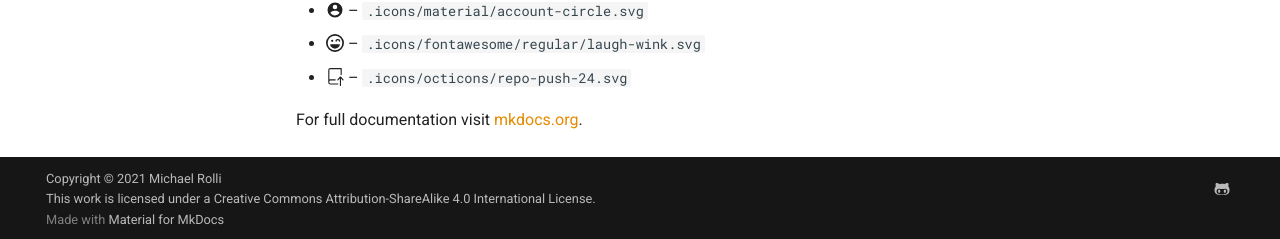
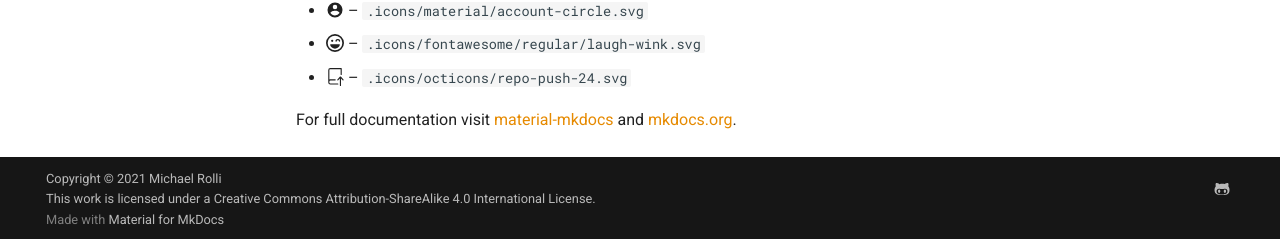
Before and after one commit to mrolli/myitjournal, an MkDocs documentation site: the page built from docs/index.md, in a window 1280 px wide and 1228 px high. Shown: the part 986-1225 px from the top of the window. Built offline with MkDocs 1.6.1 and Material for MkDocs 9.7.7, drawn with Linux system fonts in a browser that asks for light colours; emoji names are drawn with the system emoji font; comment, search, counter and statistics services are not loaded.

Commit message:
Additionally link to material here

```diff
--- a/docs/index.md
+++ b/docs/index.md
@@ -30,4 +30,4 @@ Below follows the default index.md of a mkdocs installation as a quickref.
 - :fontawesome-regular-laugh-wink: – `.icons/fontawesome/regular/laugh-wink.svg`
 - :octicons-repo-push-24: – `.icons/octicons/repo-push-24.svg`
 
-For full documentation visit [mkdocs.org](https://www.mkdocs.org).
+For full documentation visit [material-mkdocs](https://squidfunk.github.io/mkdocs-material/) and [mkdocs.org](https://www.mkdocs.org).
```
